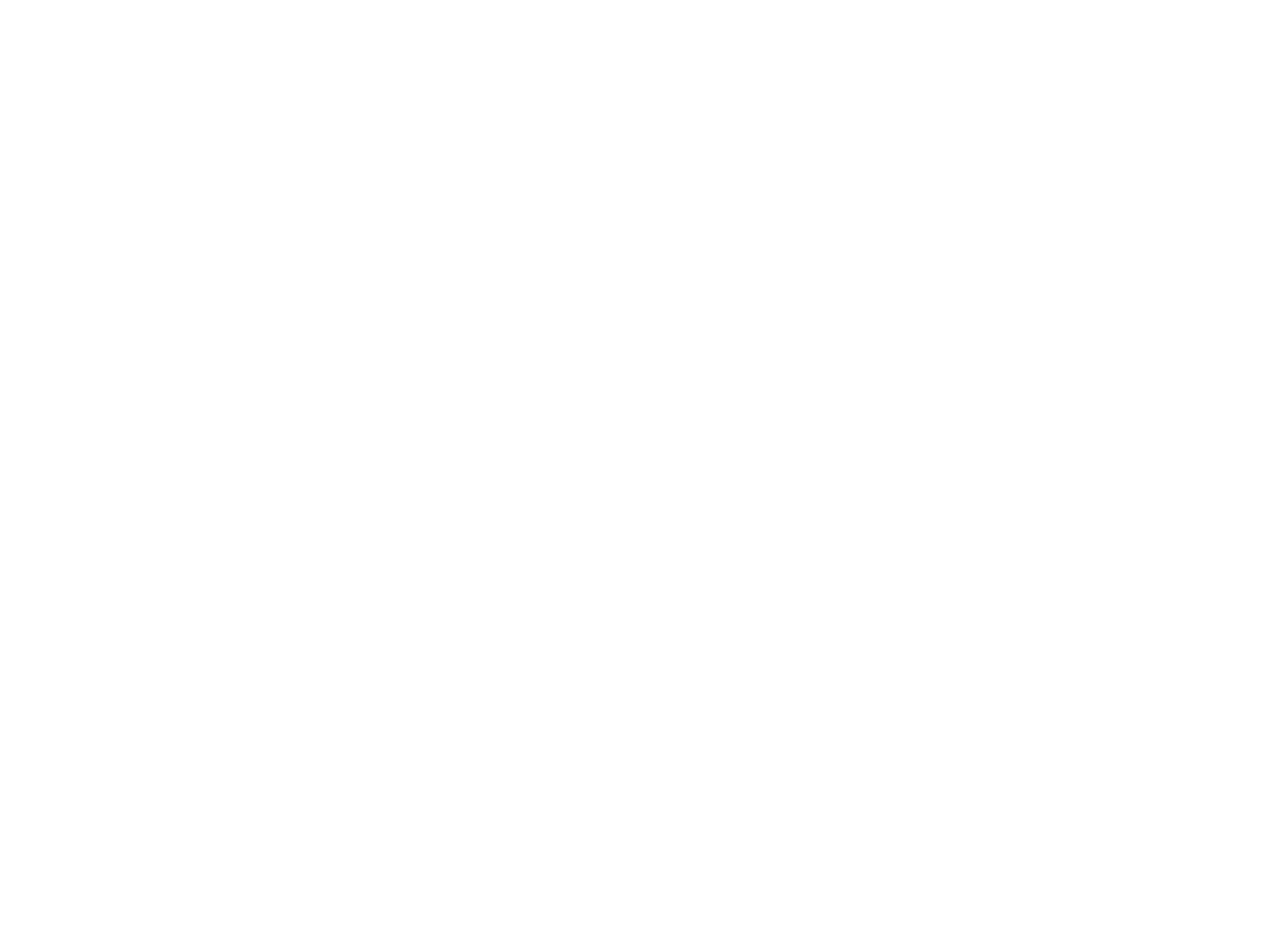
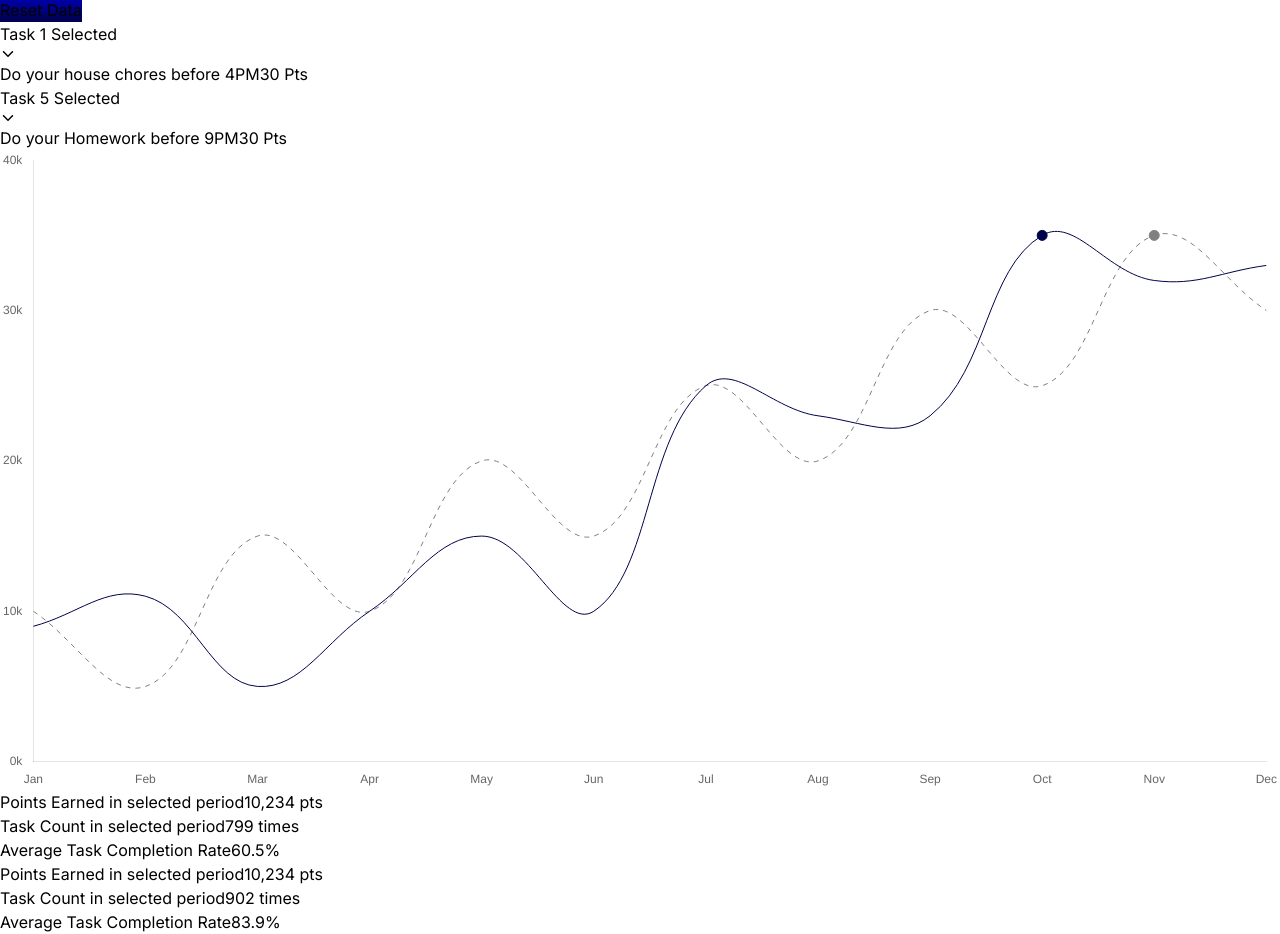
Before and after one commit to irfanulhaq228/GDRS-Admin, a React (Vite) app: page /team-analytics in a window 1280 px wide. Shown: the part 7740-8674 px from the top of the page. Before the commit the page ends 7714 px from the top, so only its background shows below. Built offline with nearby package versions, Linux system fonts and the light colour scheme.

Commit message:
team analytics complete

```diff
--- a/src/Components/IndividualTaskData/IndividualTaskData.tsx
+++ b/src/Components/IndividualTaskData/IndividualTaskData.tsx
@@ -17,7 +17,7 @@
           />
         </div>
       </div>
-      <div className="w-[85vw] sm:w-[80vw] overflow-auto md:w-auto rounded-[8px] shadow-md p-3 sm:p-5 mt-5">
+      <div className="w-[95vw] sm:w-[80vw] overflow-auto md:w-auto rounded-[8px] shadow-md p-3 sm:p-5 mt-5">
         <div className="flex flex-col gap-3 w-[650px] md:w-auto">
           <Data id={"01"} />
           <Data id={"02"} />
--- /dev/null
+++ b/src/Components/SelectTaskForComparison/SelectTaskForComparison.tsx
@@ -0,0 +1,122 @@
+import { useState } from "react";
+import { IoIosArrowDown } from "react-icons/io";
+import TaskComparisonGraph from "../TaskComparisonGraph/TaskComparisonGraph";
+
+const SelectTaskForComparison = () => {
+  const [box1show, setBox1Show] = useState(false);
+  const [box2show, setBox2Show] = useState(false);
+  return (
+    <div className="mt-5 px-1 xl:px-16">
+      <div className="flex flex-col sm:flex-row gap-2 justify-between items-center">
+        <p className="text-[13px] font-[600] text-[--main-dark-color] capitalize">
+          Select Task For comparison
+        </p>
+        <button
+          className="rounded-[5px] h-[31px] px-2 border border-[#00004B] text-[11px] font-[500] text-white w-full sm:w-[112px]"
+          style={{
+            backgroundImage: "linear-gradient(to bottom, #0000B1, #00004B)",
+          }}
+        >
+          Reset Data
+        </button>
+      </div>
+      <div className="mt-4 flex flex-col xl:flex-row xl:gap-10 gap-5">
+        {/* box-1 */}
+        <div
+          className={`flex-1 bg-white rounded-[4px] flex flex-col outline outline-1 outline-gray-200 ${
+            box1show ? "h-full" : "h-[max-content]"
+          }`}
+        >
+          <div
+            className="bg-[#6C82FF] rounded-[4px] h-[40px] flex items-center justify-between px-3 sm:px-4 text-white text-[14px] cursor-pointer font-[500]"
+            onClick={() => setBox1Show(!box1show)}
+          >
+            <p>Task 1 Selected</p>
+            <IoIosArrowDown
+              className={`text-[20px] transition-transform duration-500 ${
+                box1show ? "rotate-180" : "rotate-0"
+              }`}
+            />
+          </div>
+          <div
+            className={`${
+              !box1show ? "max-h-0" : "max-h-[400px] my-3"
+            } px-2 sm:px-3  flex flex-col gap-2 flex-1 transition-all duration-500 overflow-hidden`}
+          >
+            <BoxData
+              label={"Do your house chores before 4PM"}
+              value={"30 Pts"}
+            />
+          </div>
+        </div>
+        {/* box-2 */}
+        <div
+          className={`flex-1 bg-white rounded-[4px] flex flex-col outline outline-1 outline-gray-200 ${
+            box2show ? "h-full" : "h-[max-content]"
+          }`}
+        >
+          <div
+            className="bg-[#6C82FF] rounded-[4px] h-[40px] flex items-center justify-between px-3 sm:px-4 text-white text-[14px] cursor-pointer font-[500]"
+            onClick={() => setBox2Show(!box2show)}
+          >
+            <p>Task 5 Selected</p>
+            <IoIosArrowDown
+              className={`text-[20px] transition-transform duration-500 ${
+                box2show ? "rotate-180" : "rotate-0"
+              }`}
+            />
+          </div>
+          <div
+            className={`${
+              !box2show ? "max-h-0" : "max-h-[400px] my-3"
+            } px-2 sm:px-3  flex flex-col gap-2 flex-1 transition-all duration-500 overflow-hidden`}
+          >
+            <BoxData label={"Do your Homework before 9PM"} value={"30 Pts"} />
+          </div>
+        </div>
+      </div>
+      <TaskComparisonGraph />
+      <div className="mt-6 flex flex-col xl:flex-row xl:gap-10 gap-5">
+        <div className="flex-1 flex flex-col gap-1">
+          <p className="h-[52px] rounded-[5px] text-[12px] px-4 flex justify-between items-center font-[500] bg-[var(--main-bg-color)]">
+            <span>Points Earned in selected period</span>
+            <span>10,234 pts</span>
+          </p>
+          <p className="h-[52px] rounded-[5px] text-[12px] px-4 flex justify-between items-center font-[500] bg-white">
+            <span>Task Count in selected period</span>
+            <span>799 times</span>
+          </p>
+          <p className="h-[52px] rounded-[5px] text-[12px] px-4 flex justify-between items-center font-[500] bg-[var(--main-bg-color)]">
+            <span>Average Task Completion Rate</span>
+            <span>60.5%</span>
+          </p>
+        </div>
+        <div className="flex-1 flex flex-col gap-1">
+          <p className="h-[52px] rounded-[5px] text-[12px] px-4 flex justify-between items-center font-[500] bg-[var(--main-bg-color)]">
+            <span>Points Earned in selected period</span>
+            <span>10,234 pts</span>
+          </p>
+          <p className="h-[52px] rounded-[5px] text-[12px] px-4 flex justify-between items-center font-[500] bg-white">
+            <span>Task Count in selected period</span>
+            <span>902 times</span>
+          </p>
+          <p className="h-[52px] rounded-[5px] text-[12px] px-4 flex justify-between items-center font-[500] bg-[var(--main-bg-color)]">
+            <span>Average Task Completion Rate</span>
+            <span>83.9%</span>
+          </p>
+        </div>
+      </div>
+    </div>
+  );
+};
+
+export default SelectTaskForComparison;
+
+const BoxData = ({ label, value }: { label: string; value: string }) => {
+  return (
+    <p className="text-[12px] font-[500] flex items-center justify-between hover:bg-gray-100 p-1 rounded-[4px] cursor-default">
+      <span>{label}</span>
+      <span>{value}</span>
+    </p>
+  );
+};
--- /dev/null
+++ b/src/Components/TaskComparisonGraph/TaskComparisonGraph.tsx
@@ -0,0 +1,115 @@
+import { Line } from "react-chartjs-2";
+import {
+  Chart as ChartJS,
+  LineElement,
+  PointElement,
+  LinearScale,
+  Title,
+  CategoryScale,
+  Tooltip,
+  Legend,
+} from "chart.js";
+
+ChartJS.register(
+  LineElement,
+  PointElement,
+  LinearScale,
+  Title,
+  CategoryScale,
+  Tooltip,
+  Legend
+);
+
+const TaskComparisonGraph = () => {
+  const solidLineData = [9, 11, 5, 10, 15, 10, 25, 23, 23, 35, 32, 33];
+  const dashedLineData = [10, 5, 15, 10, 20, 15, 25, 20, 30, 25, 35, 30];
+
+  const solidLineMaxIndex = solidLineData.indexOf(Math.max(...solidLineData));
+  const dashedLineMaxIndex = dashedLineData.indexOf(
+    Math.max(...dashedLineData)
+  );
+
+  const data = {
+    labels: [
+      "Jan",
+      "Feb",
+      "Mar",
+      "Apr",
+      "May",
+      "Jun",
+      "Jul",
+      "Aug",
+      "Sep",
+      "Oct",
+      "Nov",
+      "Dec",
+    ],
+    datasets: [
+      {
+        label: "Solid Line",
+        data: solidLineData,
+        borderColor: "#00004b",
+        borderWidth: 1, // Thinner line
+        fill: false,
+        tension: 0.4, // Smooth curve
+        pointBackgroundColor: (context: any) =>
+          context.dataIndex === solidLineMaxIndex ? "#00004b" : "transparent",
+        pointBorderColor: (context: any) =>
+          context.dataIndex === solidLineMaxIndex ? "#00004b" : "transparent",
+        pointRadius: (context: any) =>
+          context.dataIndex === solidLineMaxIndex ? 5 : 0,
+      },
+      {
+        label: "Dashed Line",
+        data: dashedLineData,
+        borderColor: "gray",
+        borderWidth: 1, // Thinner line
+        borderDash: [5, 5],
+        fill: false,
+        tension: 0.4, // Smooth curve
+        pointBackgroundColor: (context: any) =>
+          context.dataIndex === dashedLineMaxIndex ? "gray" : "transparent",
+        pointBorderColor: (context: any) =>
+          context.dataIndex === dashedLineMaxIndex ? "gray" : "transparent",
+        pointRadius: (context: any) =>
+          context.dataIndex === dashedLineMaxIndex ? 5 : 0,
+      },
+    ],
+  };
+
+  const options = {
+    responsive: true,
+    scales: {
+      x: {
+        grid: {
+          display: false, // Remove background grid lines on the x-axis
+        },
+      },
+      y: {
+        beginAtZero: true,
+        ticks: {
+          stepSize: 10,
+          callback: function (value: any) {
+            return value + "k";
+          },
+        },
+        grid: {
+          display: false, // Remove background grid lines on the y-axis
+        },
+      },
+    },
+    plugins: {
+      legend: {
+        display: false, // Remove the legend
+      },
+    },
+  };
+
+  return (
+    <div className="shadow-sm mt-5 p-1 sm:p-3 rounded-[5px]">
+      <Line data={data} options={options} />
+    </div>
+  );
+};
+
+export default TaskComparisonGraph;
--- a/src/Pages/TeamAnalytics/TeamAnalytics.tsx
+++ b/src/Pages/TeamAnalytics/TeamAnalytics.tsx
@@ -16,6 +16,7 @@
 import MembersVsTeamAverage from "../../Components/MembersVsTeamAverage/MembersVsTeamAverage";
 
 import IndividualTaskData from "../../Components/IndividualTaskData/IndividualTaskData";
+import SelectTaskForComparison from "../../Components/SelectTaskForComparison/SelectTaskForComparison";
 
 import { TbLayoutSidebarRightCollapse } from "react-icons/tb";
 import { IoIosArrowForward } from "react-icons/io";
@@ -237,8 +238,8 @@
             <AnalyticalPeriodSelection />
           </div>
         </div>
-        {/* individual task data */}
         <IndividualTaskData />
+        <SelectTaskForComparison />
       </div>
     </div>
   );
```
